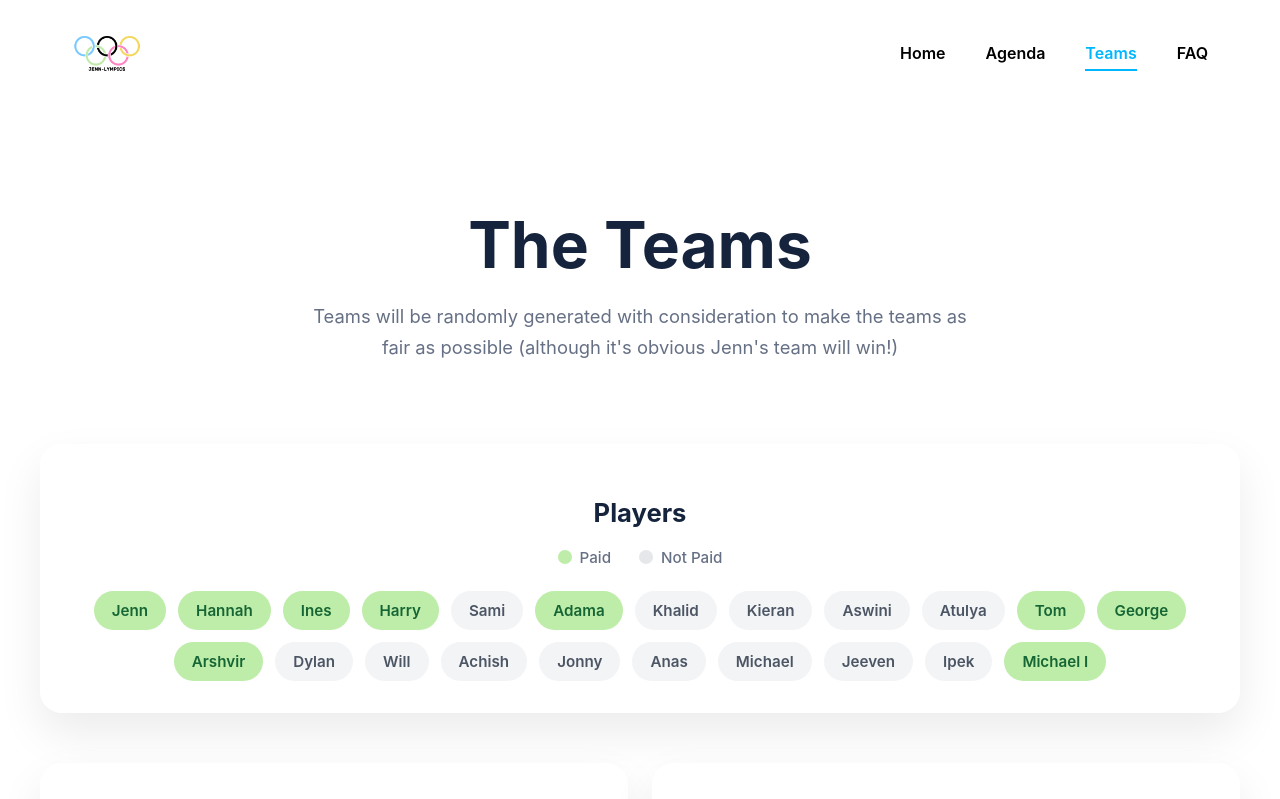
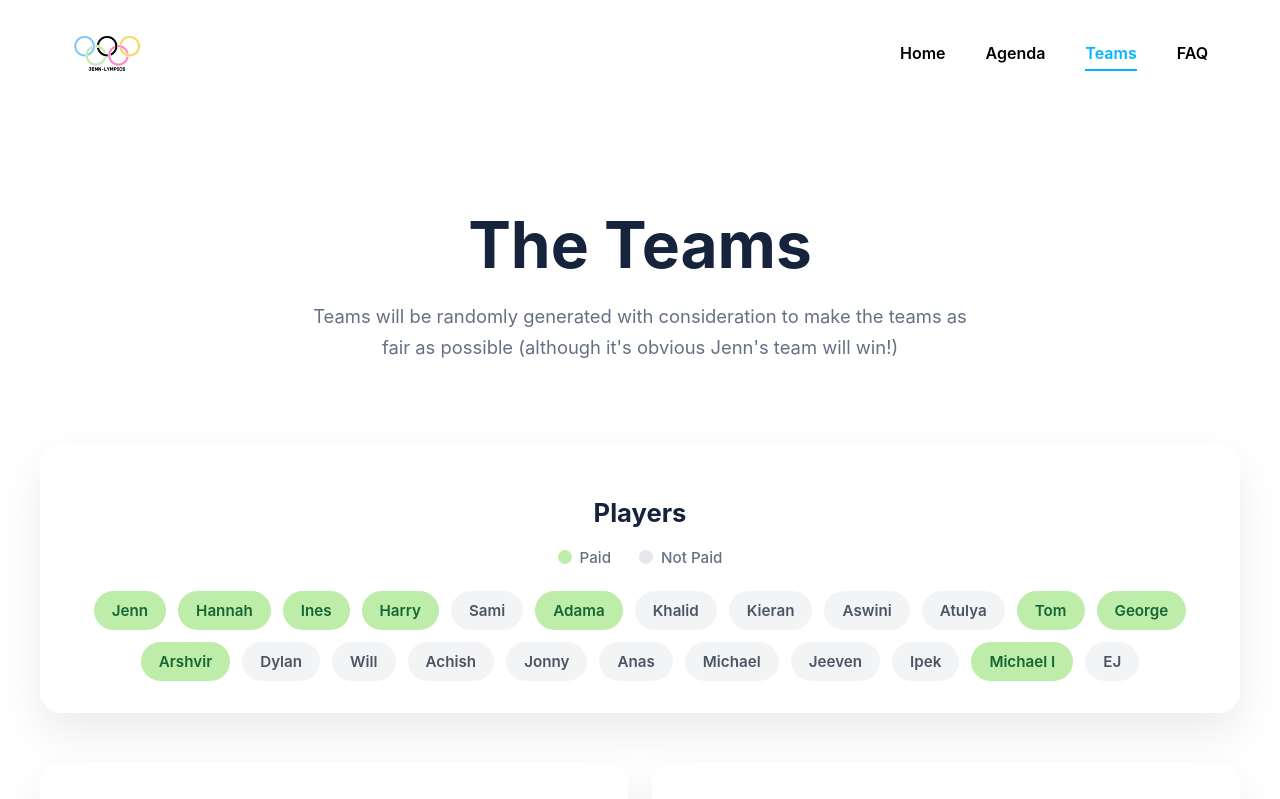
Before and after one commit to Jennipham/jenn-lympics, a React (Vite) app in the folder jenn-lympics-website/: page /teams in a window 1280 px wide. Shown: the top 799 px of the page. Built offline with nearby package versions, Linux system fonts and the light colour scheme.

Commit message:
adding player

```diff
--- a/jenn-lympics-website/src/components/Teams/players.ts
+++ b/jenn-lympics-website/src/components/Teams/players.ts
@@ -21,4 +21,5 @@ export const players = [
         { name: "Jeeven", paid: false },
         { name: "Ipek", paid: false },
         { name: "Michael I", paid: true },
+        { name: "EJ", paid: false },
 ];
```
